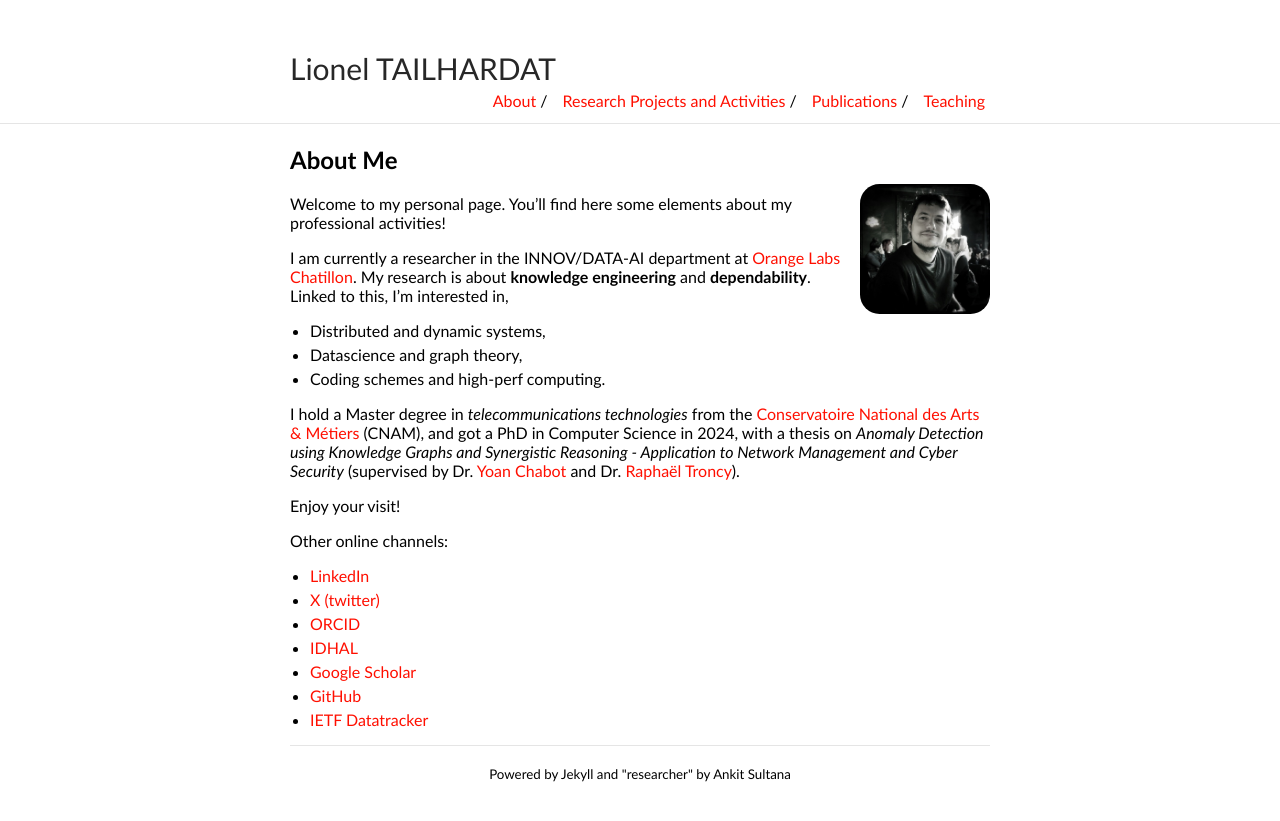
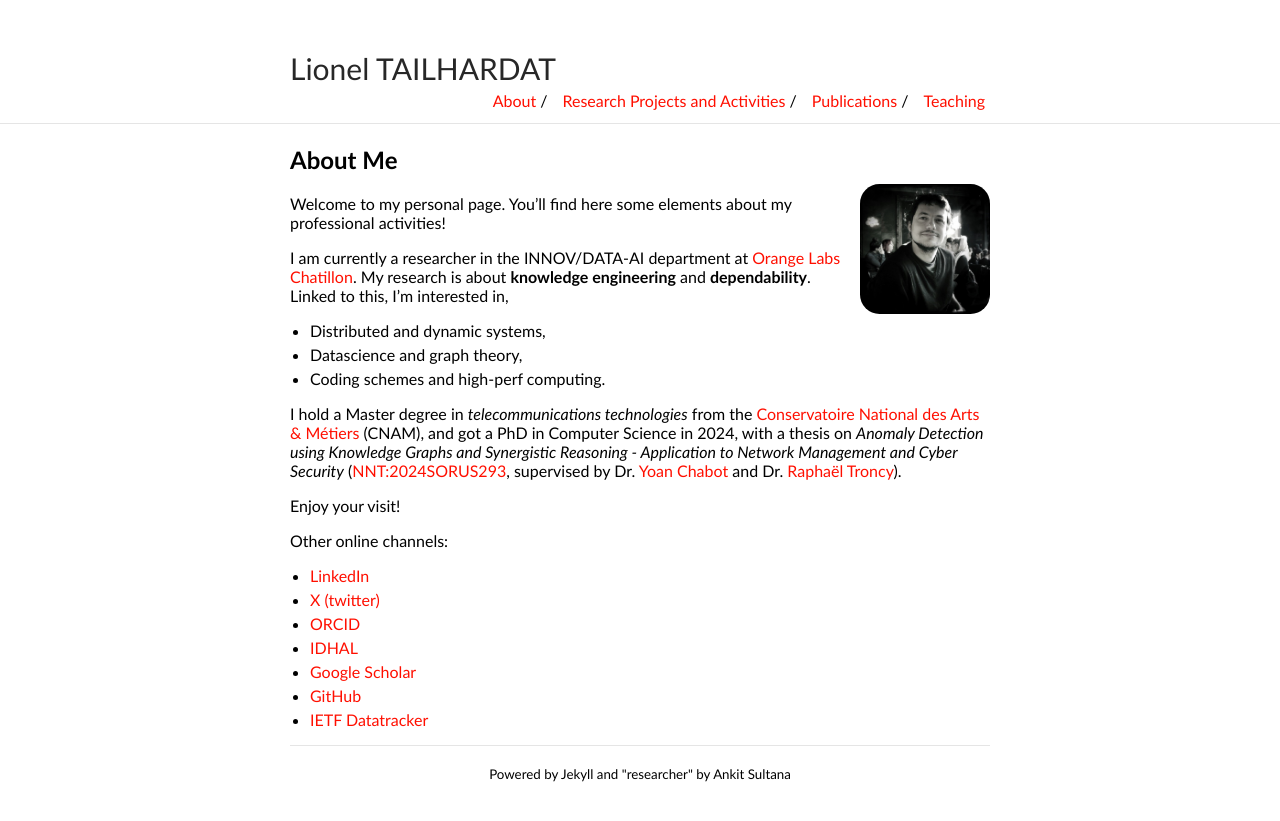
Before and after one commit to GenEars/GenEars.github.io, a Jekyll site: the page built from index.md, in a window 1280 px wide. Shown: the top 821 px of the page. Built offline with Jekyll 4.4.1, drawn with Linux system fonts in a browser that asks for light colours.

Commit message:
Modified PhD thesis references.
Signed-off-by: lionel.tailhardat <lionel.tailhardat@orange.com>

```diff
--- a/index.md
+++ b/index.md
@@ -18,7 +18,8 @@ Linked to this, I'm interested in,
 * Datascience and graph theory,
 * Coding schemes and high-perf computing.
 
-I hold a Master degree in *telecommunications technologies* from the [Conservatoire National des Arts & Métiers](http://www.cnam.fr/) (CNAM), and got a PhD in Computer Science in 2024, with a thesis on *Anomaly Detection using Knowledge Graphs and Synergistic Reasoning - Application to Network Management and Cyber Security* (supervised by Dr. [Yoan Chabot](https://yoanchabot.github.io/) and Dr. [Raphaël Troncy](https://www.eurecom.fr/~troncy/)).
+I hold a Master degree in *telecommunications technologies* from the [Conservatoire National des Arts & Métiers](http://www.cnam.fr/) (CNAM),
+and got a PhD in Computer Science in 2024, with a thesis on *Anomaly Detection using Knowledge Graphs and Synergistic Reasoning - Application to Network Management and Cyber Security* ([NNT:2024SORUS293](https://theses.fr/2024SORUS293), supervised by Dr. [Yoan Chabot](https://yoanchabot.github.io/) and Dr. [Raphaël Troncy](https://www.eurecom.fr/~troncy/)).
 
 Enjoy your visit!
 
```
Also changed, not shown: publications.md (+1 -1 lines).
